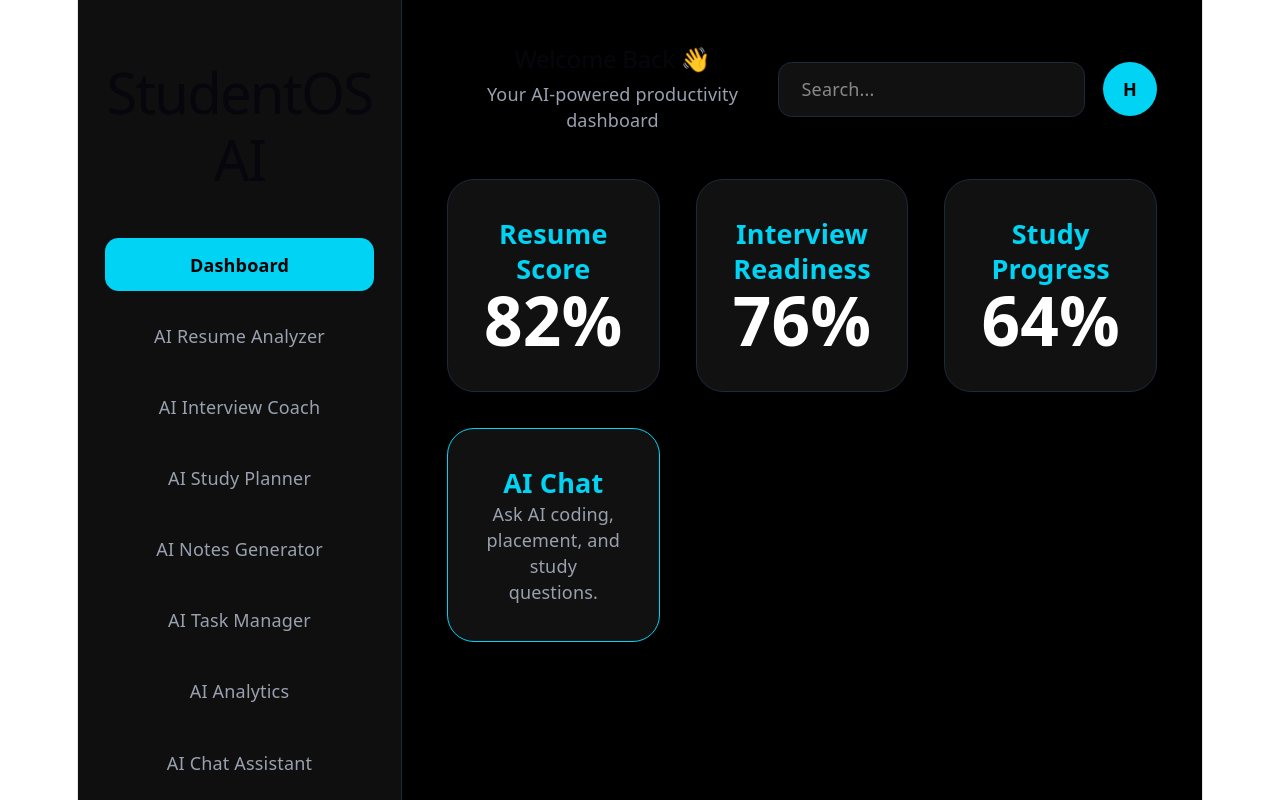
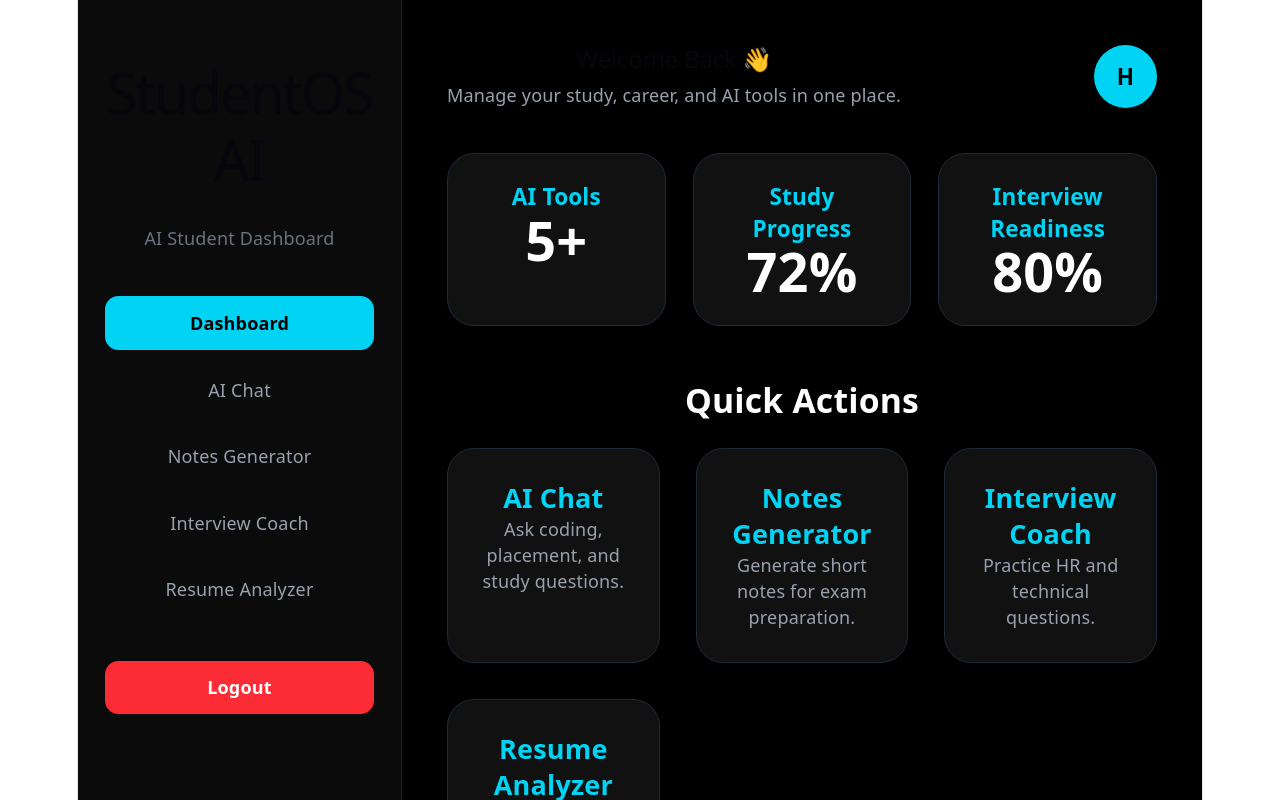
Before and after one commit to harshpandey9198/studentos-ai-platform, a React app in the folder frontend/: page /dashboard in a window 1280 px wide. Shown: the top 800 px of the page. Built offline with nearby package versions, Linux system fonts and the light colour scheme; sample sign-in values are in the browser's storage; the HTML template or start-up script is replaced by a standard one.

Commit message:
Protected dashboard route

```diff
--- a/frontend/src/pages/Dashboard.jsx
+++ b/frontend/src/pages/Dashboard.jsx
@@ -1,103 +1,102 @@
-import { Link } from "react-router-dom";
+import { Link, useNavigate, Navigate } from "react-router-dom";
 
 function Dashboard() {
+  const navigate = useNavigate();
+  const isLoggedIn = localStorage.getItem("isLoggedIn");
+
+  if (!isLoggedIn) {
+    return <Navigate to="/" />;
+  }
+
+  const handleLogout = () => {
+    localStorage.removeItem("isLoggedIn");
+    navigate("/");
+  };
+
   return (
     <div className="min-h-screen bg-black text-white flex">
-      <div className="w-72 bg-[#0f0f0f] border-r border-gray-800 p-6">
+      <aside className="w-72 bg-[#0b0b0b] border-r border-gray-800 p-6">
         <h1 className="text-3xl font-bold text-cyan-400">StudentOS AI</h1>
+        <p className="text-gray-500 mt-2">AI Student Dashboard</p>
 
-        <div className="mt-10 space-y-4">
+        <nav className="mt-10 space-y-3">
           <Link to="/dashboard" className="block bg-cyan-400 text-black px-4 py-3 rounded-xl font-semibold">
             Dashboard
           </Link>
+          <Link to="/ai-chat" className="block text-gray-400 px-4 py-3 hover:bg-[#1a1a1a] rounded-xl">
+            AI Chat
+          </Link>
+          <Link to="/notes-generator" className="block text-gray-400 px-4 py-3 hover:bg-[#1a1a1a] rounded-xl">
+            Notes Generator
+          </Link>
+          <Link to="/interview-coach" className="block text-gray-400 px-4 py-3 hover:bg-[#1a1a1a] rounded-xl">
+            Interview Coach
+          </Link>
+          <Link to="/resume-analyzer" className="block text-gray-400 px-4 py-3 hover:bg-[#1a1a1a] rounded-xl">
+            Resume Analyzer
+          </Link>
+        </nav>
 
-          <Link to="/resume-analyzer" className="block text-gray-400 px-4 py-3 hover:bg-[#1a1a1a] rounded-xl">
-            AI Resume Analyzer
-          </Link>
+        <button onClick={handleLogout} className="w-full mt-10 bg-red-500 hover:bg-red-600 py-3 rounded-xl font-semibold">
+          Logout
+        </button>
+      </aside>
 
-          <Link to="/interview-coach" className="block text-gray-400 px-4 py-3 hover:bg-[#1a1a1a] rounded-xl">
-            AI Interview Coach
-          </Link>
-
-          <Link to="/study-planner" className="block text-gray-400 px-4 py-3 hover:bg-[#1a1a1a] rounded-xl">
-            AI Study Planner
-          </Link>
-
-          <Link to="/notes-generator" className="block text-gray-400 px-4 py-3 hover:bg-[#1a1a1a] rounded-xl">
-            AI Notes Generator
-          </Link>
-
-          <Link to="/task-manager" className="block text-gray-400 px-4 py-3 hover:bg-[#1a1a1a] rounded-xl">
-            AI Task Manager
-          </Link>
-
-          <Link to="/analytics" className="block text-gray-400 px-4 py-3 hover:bg-[#1a1a1a] rounded-xl">
-            AI Analytics
-          </Link>
-
-          <Link to="/ai-chat" className="block text-gray-400 px-4 py-3 hover:bg-[#1a1a1a] rounded-xl">
-            AI Chat Assistant
-          </Link>
-        </div>
-      </div>
-
-      <div className="flex-1 p-10">
-        <div className="flex items-center justify-between mb-10">
+      <main className="flex-1 p-10">
+        <div className="flex justify-between items-center">
           <div>
             <h2 className="text-5xl font-bold">Welcome Back 👋</h2>
             <p className="text-gray-400 mt-3">
-              Your AI-powered productivity dashboard
+              Manage your study, career, and AI tools in one place.
             </p>
           </div>
 
-          <div className="flex items-center gap-4">
-            <input
-              type="text"
-              placeholder="Search..."
-              className="bg-[#111] border border-gray-800 rounded-xl px-5 py-3 outline-none focus:border-cyan-400"
-            />
-
-            <div className="w-12 h-12 rounded-full bg-cyan-400 flex items-center justify-center text-black font-bold">
-              H
-            </div>
+          <div className="w-14 h-14 rounded-full bg-cyan-400 text-black flex items-center justify-center font-bold text-xl">
+            H
           </div>
         </div>
 
-        <div className="grid grid-cols-1 md:grid-cols-2 lg:grid-cols-3 gap-8">
-          <div className="bg-[#111] border border-gray-800 p-8 rounded-3xl hover:border-cyan-400 transition">
-            <h3 className="text-2xl font-semibold text-cyan-400">
-              Resume Score
-            </h3>
-            <p className="text-6xl font-bold mt-6">82%</p>
+        <div className="grid grid-cols-1 md:grid-cols-3 gap-6 mt-10">
+          <div className="bg-[#111] border border-gray-800 p-6 rounded-3xl">
+            <h3 className="text-cyan-400 text-xl font-semibold">AI Tools</h3>
+            <p className="text-5xl font-bold mt-5">5+</p>
           </div>
 
-          <div className="bg-[#111] border border-gray-800 p-8 rounded-3xl hover:border-cyan-400 transition">
-            <h3 className="text-2xl font-semibold text-cyan-400">
-              Interview Readiness
-            </h3>
-            <p className="text-6xl font-bold mt-6">76%</p>
+          <div className="bg-[#111] border border-gray-800 p-6 rounded-3xl">
+            <h3 className="text-cyan-400 text-xl font-semibold">Study Progress</h3>
+            <p className="text-5xl font-bold mt-5">72%</p>
           </div>
 
-          <div className="bg-[#111] border border-gray-800 p-8 rounded-3xl hover:border-cyan-400 transition">
-            <h3 className="text-2xl font-semibold text-cyan-400">
-              Study Progress
-            </h3>
-            <p className="text-6xl font-bold mt-6">64%</p>
+          <div className="bg-[#111] border border-gray-800 p-6 rounded-3xl">
+            <h3 className="text-cyan-400 text-xl font-semibold">Interview Readiness</h3>
+            <p className="text-5xl font-bold mt-5">80%</p>
           </div>
+        </div>
 
-          <Link
-            to="/ai-chat"
-            className="bg-[#111] border border-cyan-400 p-8 rounded-3xl hover:scale-105 transition duration-300"
-          >
-            <h3 className="text-2xl font-semibold text-cyan-400">
-              AI Chat
-            </h3>
-            <p className="text-gray-400 mt-6">
-              Ask AI coding, placement, and study questions.
-            </p>
+        <h3 className="text-3xl font-bold mt-12 mb-6">Quick Actions</h3>
+
+        <div className="grid grid-cols-1 md:grid-cols-2 lg:grid-cols-3 gap-8">
+          <Link to="/ai-chat" className="bg-[#111] border border-gray-800 hover:border-cyan-400 p-7 rounded-3xl transition">
+            <h4 className="text-2xl font-bold text-cyan-400">AI Chat</h4>
+            <p className="text-gray-400 mt-4">Ask coding, placement, and study questions.</p>
+          </Link>
+
+          <Link to="/notes-generator" className="bg-[#111] border border-gray-800 hover:border-cyan-400 p-7 rounded-3xl transition">
+            <h4 className="text-2xl font-bold text-cyan-400">Notes Generator</h4>
+            <p className="text-gray-400 mt-4">Generate short notes for exam preparation.</p>
+          </Link>
+
+          <Link to="/interview-coach" className="bg-[#111] border border-gray-800 hover:border-cyan-400 p-7 rounded-3xl transition">
+            <h4 className="text-2xl font-bold text-cyan-400">Interview Coach</h4>
+            <p className="text-gray-400 mt-4">Practice HR and technical questions.</p>
+          </Link>
+
+          <Link to="/resume-analyzer" className="bg-[#111] border border-gray-800 hover:border-cyan-400 p-7 rounded-3xl transition">
+            <h4 className="text-2xl font-bold text-cyan-400">Resume Analyzer</h4>
+            <p className="text-gray-400 mt-4">Improve your resume for internships.</p>
           </Link>
         </div>
-      </div>
+      </main>
     </div>
   );
 }
--- a/frontend/src/pages/Login.jsx
+++ b/frontend/src/pages/Login.jsx
@@ -2,18 +2,15 @@ import React, { useState } from "react";
 import { useNavigate } from "react-router-dom";
 
 function Login() {
-
   const navigate = useNavigate();
 
   const [email, setEmail] = useState("");
   const [password, setPassword] = useState("");
 
   const handleLogin = async (e) => {
-
     e.preventDefault();
 
     try {
-
       const response = await fetch(
         "https://studentos-ai-platform-1.onrender.com/api/auth/login",
         {
@@ -21,38 +18,26 @@ function Login() {
           headers: {
             "Content-Type": "application/json",
           },
-          body: JSON.stringify({
-            email,
-            password,
-          }),
+          body: JSON.stringify({ email, password }),
         }
       );
 
       const data = await response.text();
-
       alert(data);
 
       if (data === "Login successful") {
+        localStorage.setItem("isLoggedIn", "true");
         navigate("/dashboard");
       }
-
     } catch (error) {
-
       console.error("Error:", error);
       alert("Server error");
-
     }
-
   };
 
   return (
     <div className="min-h-screen flex items-center justify-center bg-black text-white">
-
-      <form
-        onSubmit={handleLogin}
-        className="bg-[#111] p-8 rounded-2xl w-[350px]"
-      >
-
+      <form onSubmit={handleLogin} className="bg-[#111] p-8 rounded-2xl w-[350px]">
         <h2 className="text-3xl font-bold mb-6 text-center text-cyan-400">
           Login
         </h2>
@@ -75,15 +60,10 @@ function Login() {
           required
         />
 
-        <button
-          type="submit"
-          className="w-full bg-cyan-500 hover:bg-cyan-600 p-3 rounded font-semibold"
-        >
+        <button type="submit" className="w-full bg-cyan-500 hover:bg-cyan-600 p-3 rounded font-semibold">
           Login
         </button>
-
       </form>
-
     </div>
   );
 }
```
